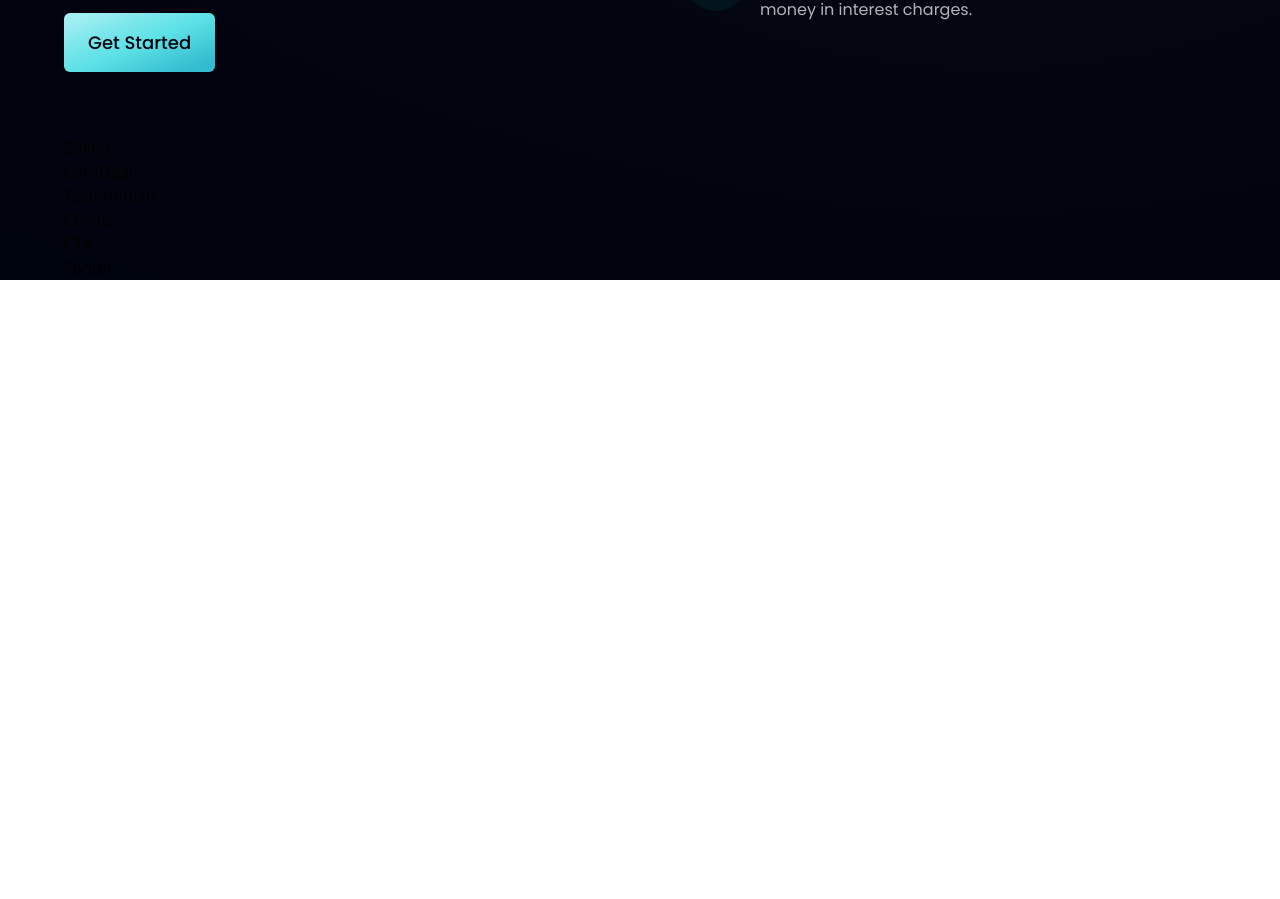
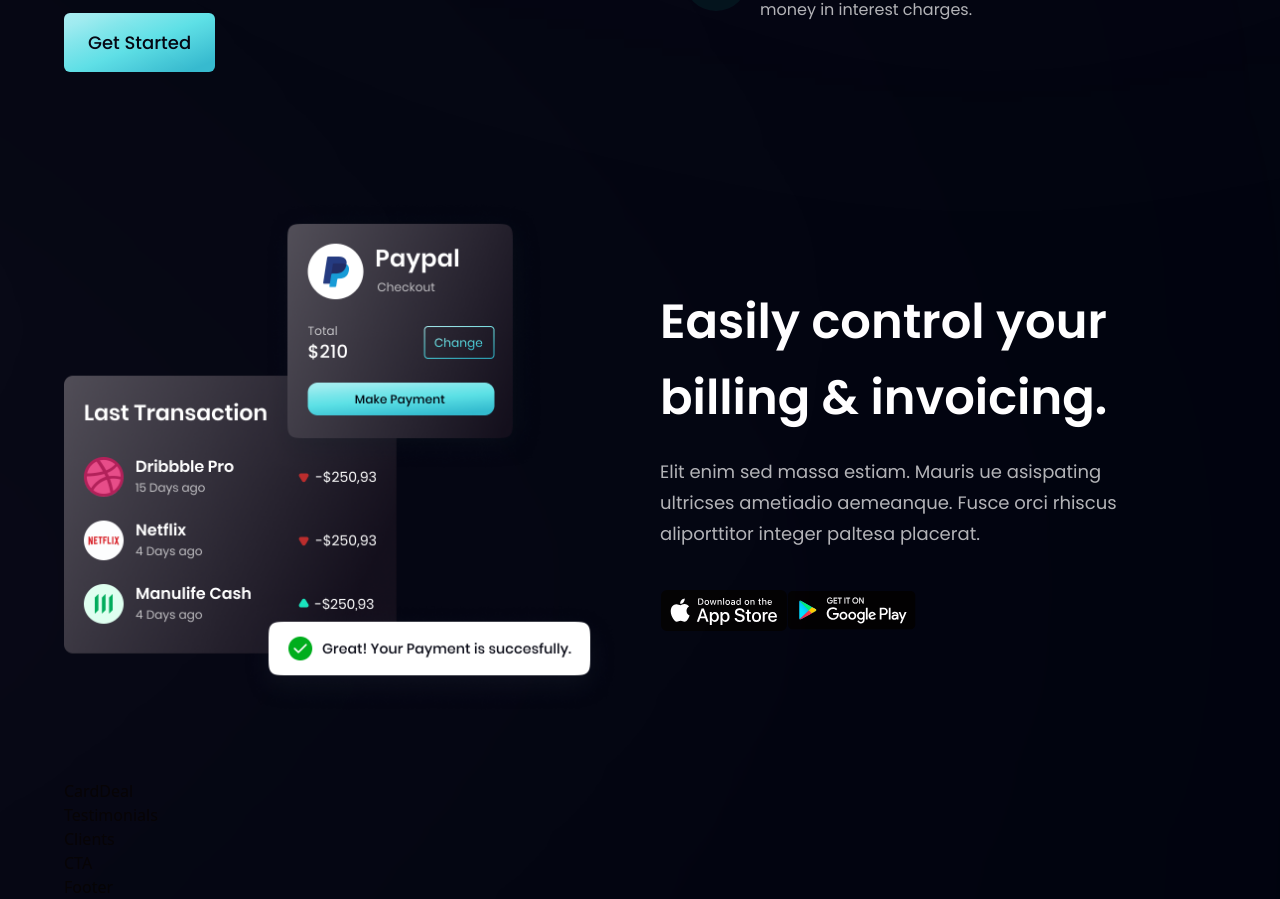
Before and after one commit to JPaul23/bank_web_app, a React (Create React App) app: page / in a window 1280 px wide. Shown: the part 1434-2333 px from the top of the page. Before the commit the page ends 1714 px from the top, so only its background shows below. Built offline with nearby package versions, Linux system fonts and the light colour scheme; the HTML template or start-up script is replaced by a standard one.

Commit message:
Billing section

```diff
--- a/src/components/Billing.jsx
+++ b/src/components/Billing.jsx
@@ -1,9 +1,27 @@
-import React from 'react'
+import { apple, bill, google } from '../assets';
+import styles, { layout } from '../styles';
 
-const Billing = () => {
-  return (
-    <div>Billing</div>
-  )
-}
+const Billing = () => (
+  <section id='product' className={layout.sectionReverse}>
+    <div className={layout.sectionImgReverse}>
+      <img src={bill} alt='billing' className='w-[100%] h-[100%] relative z-[5]' />
+
+      <div className='absolute z-[3] -left-1/2 top-0 w-[50%] h-[50%] rounded-full white__gradient' />
+      <div className='absolute z-[0] -left-1/2 bottom-0 w-[50%] h-[50%] rounded-full pink__gradient' />
+    </div>
+
+    <div className={layout.sectionInfo}>
+      <h2 className={styles.heading2}>Easily control your <br className='sm:block hidden' /> billing & invoicing.</h2>
+      <p className={`${styles.paragraph} max-w-[470px] mt-5`}>
+        Elit enim sed massa estiam. Mauris ue asispating ultricses ametiadio aemeanque. Fusce orci rhiscus aliporttitor integer paltesa placerat.
+      </p>
+
+      <div className='flex flex-row flex-wrap sm:mt-10 mt-6'>
+        <img src={apple} alt='apple-store' className='w-[128px] h-[42px] object-contain cursor-pointer' />
+        <img src={google} alt='google-play' className='w-[128px] h-[42px] object-contain cursor-pointer' />
+      </div>
+    </div>
+  </section>
+)
 
 export default Billing
```
